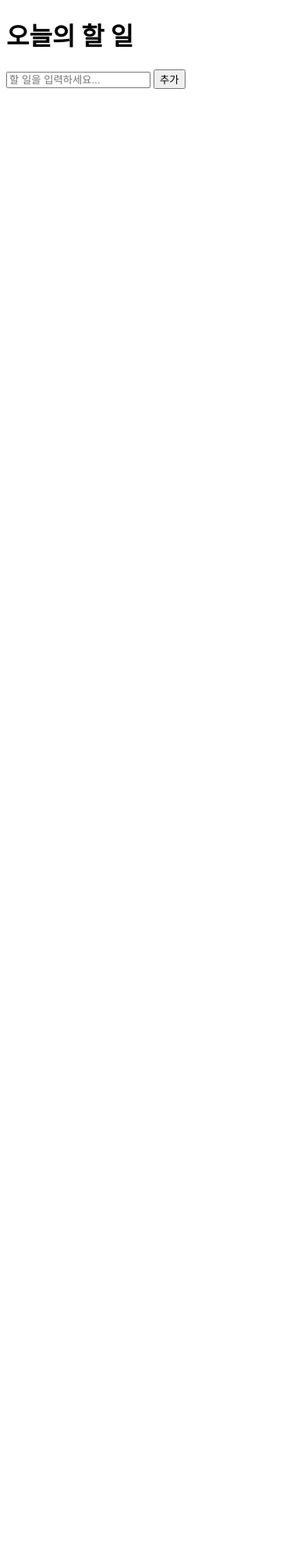
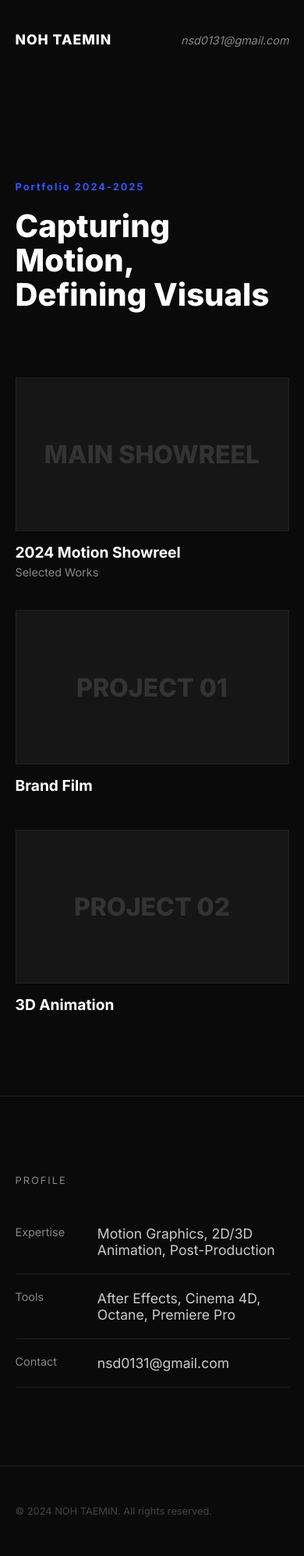
Before and after one commit to nohtamin/091025-my_html, a plain HTML site: page index.html in a window 390 px wide. Shown: the whole page at 78% size. Before the commit the page ends 844 px from the top, so only its background shows below. Drawn offline with Linux system fonts and the light colour scheme.

Commit message:
nodtaemin

```diff
--- a/app.js
+++ b/app.js
@@ -1,60 +1,10 @@
+// NOH TAEMIN Portfolio Management
 document.addEventListener('DOMContentLoaded', () => {
-    const input = document.getElementById('todo-input');
-    const addBtn = document.getElementById('add-btn');
-    const todoList = document.getElementById('todo-list');
+    console.log("Portfolio optimized for visual delivery.");
 
-    // 1. 로컬 스토리지에서 데이터 불러오기
-    let todos = JSON.parse(localStorage.getItem('myTodos')) || [];
-
-    // 2. 화면에 리스트를 그리는 함수
-    const renderTodos = () => {
-        todoList.innerHTML = '';
-        todos.forEach((todo, index) => {
-            const li = document.createElement('li');
-            li.className = `todo-item ${todo.completed ? 'completed' : ''}`;
-
-            li.innerHTML = `
-                <input type="checkbox" ${todo.completed ? 'checked' : ''} onchange="toggleTodo(${index})">
-                <span>${todo.text}</span>
-                <button class="delete-btn" onclick="deleteTodo(${index})">삭제</button>
-            `;
-            todoList.appendChild(li);
-        });
-        saveTodos();
-    };
-
-    // 3. 로컬 스토리지에 데이터 저장
-    const saveTodos = () => {
-        localStorage.setItem('myTodos', JSON.stringify(todos));
-    };
-
-    // 4. 할 일 추가
-    const addTodo = () => {
-        const text = input.value.trim();
-        if (text !== "") {
-            todos.push({ text, completed: false });
-            input.value = '';
-            renderTodos();
-        }
-    };
-
-    // 5. 완료 상태 토글 (전역 함수로 등록하여 HTML에서 접근 가능하게 함)
-    window.toggleTodo = (index) => {
-        todos[index].completed = !todos[index].completed;
-        renderTodos();
-    };
-
-    // 6. 삭제 기능
-    window.deleteTodo = (index) => {
-        todos.splice(index, 1);
-        renderTodos();
-    };
-
-    addBtn.addEventListener('click', addTodo);
-    input.addEventListener('keypress', (e) => {
-        if (e.key === 'Enter') addTodo();
-    });
-
-    // 초기 실행
-    renderTodos();
+    // 이미지가 비어있을 때 콘솔에 알림 (실제 이미지 교체 시 확인용)
+    const mediaItems = document.querySelectorAll('.visual-placeholder');
+    if (mediaItems.length > 0) {
+        console.log(`${mediaItems.length}개의 미디어 공간이 준비되어 있습니다.`);
+    }
 });
--- a/index.html
+++ b/index.html
@@ -3,19 +3,73 @@
 <head>
     <meta charset="UTF-8">
     <meta name="viewport" content="width=device-width, initial-scale=1.0">
-    <title>나의 할 일 목록</title>
+    <title>NOH TAEMIN | Motion Designer</title>
     <link rel="stylesheet" href="style.css">
 </head>
 <body>
-    <div class="container">
-        <h1>오늘의 할 일</h1>
-        <div class="input-group">
-            <input type="text" id="todo-input" placeholder="할 일을 입력하세요...">
-            <button id="add-btn">추가</button>
+
+    <header>
+        <div class="inner">
+            <h1 class="logo">NOH TAEMIN</h1>
+            <address class="contact">
+                <a href="mailto:nsd0131@gmail.com">nsd0131@gmail.com</a>
+            </address>
         </div>
-        <ul id="todo-list">
-            </ul>
-    </div>
+    </header>
+
+    <main>
+        <section class="hero">
+            <div class="hero-content">
+                <span class="tag">Portfolio 2024-2025</span>
+                <h2>Capturing Motion,<br>Defining Visuals</h2>
+            </div>
+        </section>
+
+        <section class="works">
+            <div class="work-grid">
+                <article class="work-item feature">
+                    <div class="visual-placeholder">MAIN SHOWREEL</div>
+                    <div class="work-info">
+                        <h3>2024 Motion Showreel</h3>
+                        <p>Selected Works</p>
+                    </div>
+                </article>
+                <article class="work-item">
+                    <div class="visual-placeholder">PROJECT 01</div>
+                    <div class="work-info"><h3>Brand Film</h3></div>
+                </article>
+                <article class="work-item">
+                    <div class="visual-placeholder">PROJECT 02</div>
+                    <div class="work-info"><h3>3D Animation</h3></div>
+                </article>
+            </div>
+        </section>
+
+        <section class="profile">
+            <div class="section-title">PROFILE</div>
+            <div class="profile-content">
+                <table>
+                    <tr>
+                        <th>Expertise</th>
+                        <td>Motion Graphics, 2D/3D Animation, Post-Production</td>
+                    </tr>
+                    <tr>
+                        <th>Tools</th>
+                        <td>After Effects, Cinema 4D, Octane, Premiere Pro</td>
+                    </tr>
+                    <tr>
+                        <th>Contact</th>
+                        <td>nsd0131@gmail.com</td>
+                    </tr>
+                </table>
+            </div>
+        </section>
+    </main>
+
+    <footer>
+        <p>&copy; 2024 NOH TAEMIN. All rights reserved.</p>
+    </footer>
+
     <script src="app.js"></script>
 </body>
 </html>
--- a/style.css
+++ b/style.css
@@ -1,20 +1,71 @@
-/* 기존 스타일 하단에 추가 */
-.todo-item {
-    display: flex;
-    align-items: center;
-    gap: 10px;
-    width: 100%;
+/* Web Font */
+@import url('https://fonts.googleapis.com/css2?family=Inter:wght@300;400;700;800&display=swap');
+
+:root {
+    --bg-color: #0a0a0a;
+    --card-bg: #161616;
+    --text-main: #ffffff;
+    --text-sub: #888888;
+    --accent: #3355ff; /* 은은한 포인트 컬러 */
 }
 
-.todo-item.completed span {
-    text-decoration: line-through;
-    color: #888;
+* { margin: 0; padding: 0; box-sizing: border-box; }
+body {
+    background-color: var(--bg-color);
+    color: var(--text-main);
+    font-family: 'Inter', -apple-system, sans-serif;
+    word-break: keep-all;
 }
 
-.todo-item span {
-    flex: 1;
+/* Header */
+header {
+    padding: 40px 5%;
+    position: sticky; top: 0; background: rgba(10,10,10,0.8);
+    backdrop-filter: blur(10px); z-index: 100;
+}
+.inner { display: flex; justify-content: space-between; align-items: center; }
+.logo { font-size: 1.1rem; font-weight: 800; letter-spacing: 1px; }
+.contact a { color: var(--text-sub); text-decoration: none; font-size: 0.9rem; }
+
+/* Hero Section */
+.hero { padding: 15vh 5% 10vh; }
+.tag { color: var(--accent); font-weight: 700; font-size: 0.8rem; letter-spacing: 2px; }
+.hero h2 { font-size: clamp(2.5rem, 8vw, 5rem); font-weight: 800; line-height: 1.1; margin-top: 20px; }
+
+/* Works Grid */
+.works { padding: 0 5% 100px; }
+.work-grid { display: grid; grid-template-columns: repeat(2, 1fr); gap: 40px; }
+.work-item.feature { grid-column: span 2; }
+
+.visual-placeholder {
+    width: 100%; height: auto; aspect-ratio: 16 / 9;
+    background-color: var(--card-bg);
+    border: 1px solid #222;
+    display: flex; align-items: center; justify-content: center;
+    color: #333; font-weight: 800; font-size: 2rem;
 }
 
-input[type="checkbox"] {
-    cursor: pointer;
+.work-info { margin-top: 15px; }
+.work-info h3 { font-size: 1.2rem; margin-bottom: 5px; }
+.work-info p { color: var(--text-sub); font-size: 0.9rem; }
+
+/* Profile Table */
+.profile { padding: 100px 5%; border-top: 1px solid #222; display: flex; }
+.section-title { width: 30%; color: var(--text-sub); font-size: 0.8rem; letter-spacing: 2px; }
+.profile-content { width: 70%; }
+
+table { width: 100%; border-collapse: collapse; }
+th, td { padding: 20px 0; border-bottom: 1px solid #222; text-align: left; vertical-align: top; }
+th { width: 30%; color: var(--text-sub); font-weight: 400; font-size: 0.9rem; }
+td { font-size: 1.1rem; color: #ccc; }
+
+footer { padding: 50px 5%; text-align: left; border-top: 1px solid #222; color: #444; font-size: 0.8rem; }
+
+/* Mobile Responsive */
+@media (max-width: 768px) {
+    .work-grid { grid-template-columns: 1fr; }
+    .work-item.feature { grid-column: span 1; }
+    .profile { flex-direction: column; }
+    .section-title { margin-bottom: 30px; }
+    .profile-content { width: 100%; }
 }
```
